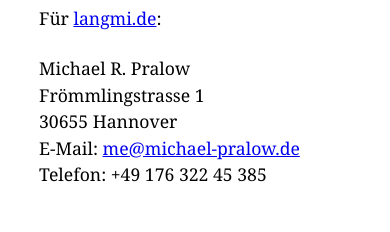
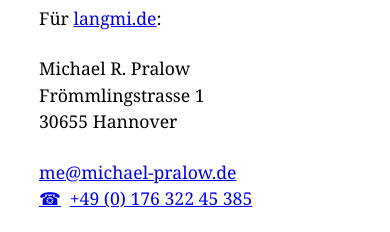
Before and after one commit to langmi/langmi.de, a plain HTML site: page public_html/impressum.html in a window 390 px wide. Shown: the part 81-313 px from the top of the page. Drawn offline with Linux system fonts and the light colour scheme.

Commit message:
fixes #1 tel scheme for the phone number on the imprint page

```diff
--- a/public_html/css/impressum.css
+++ b/public_html/css/impressum.css
@@ -24,6 +24,10 @@ a:active {
     position: relative;
     top: 1px;
     left: 1px;
+}
+a[href^="tel:"]:before {
+    content: "\260E";
+    margin-right: 0.5em;
 }
 a img {
     border: none;
@@ -60,6 +64,9 @@ body > address {
     margin-top: 1.5rem;
     text-align: left;
 }
+body > address p:nth-child(4) {
+    margin-top: 1.5rem;
+}
 footer[role="contentinfo"]>p:nth-child(1) {
     margin-top: 3rem;
     height: 3rem;
--- a/public_html/impressum.html
+++ b/public_html/impressum.html
@@ -17,8 +17,8 @@
         <p>Michael R. Pralow</p>
         <p>Frömmlingstrasse 1</p>
         <p>30655 Hannover</p>
-        <p>E-Mail: <a href="mailto:me@michael-pralow.de">me@michael-pralow.de</a></p>
-        <p>Telefon: +49 176 322 45 385</p>
+        <p><a href="mailto:me@michael-pralow.de">me@michael-pralow.de</a></p>
+        <p><a href="tel:+49-176-322-45-385">+49 (0) 176 322 45 385</a></p>
     </address>
 
     <footer role="contentinfo">
```
